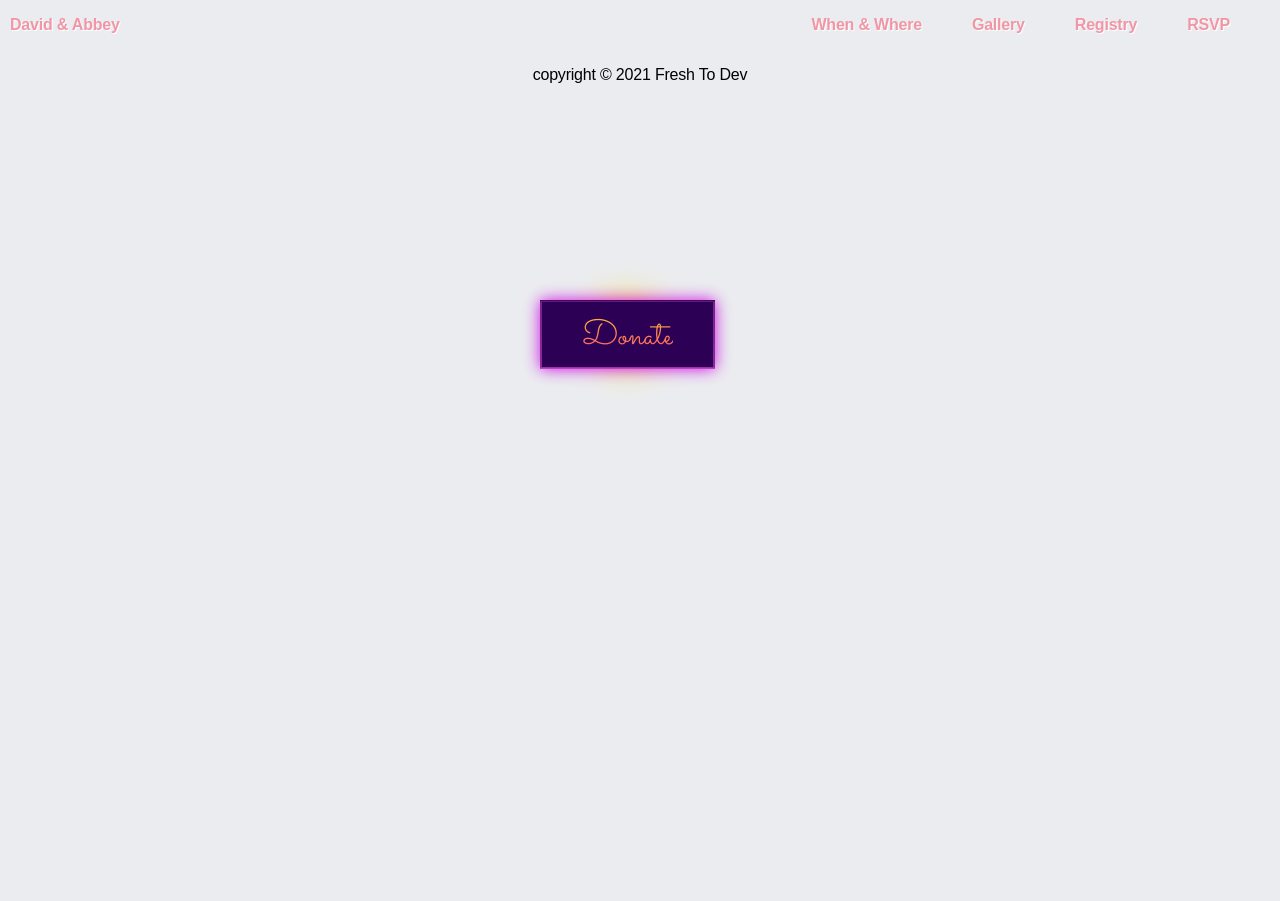
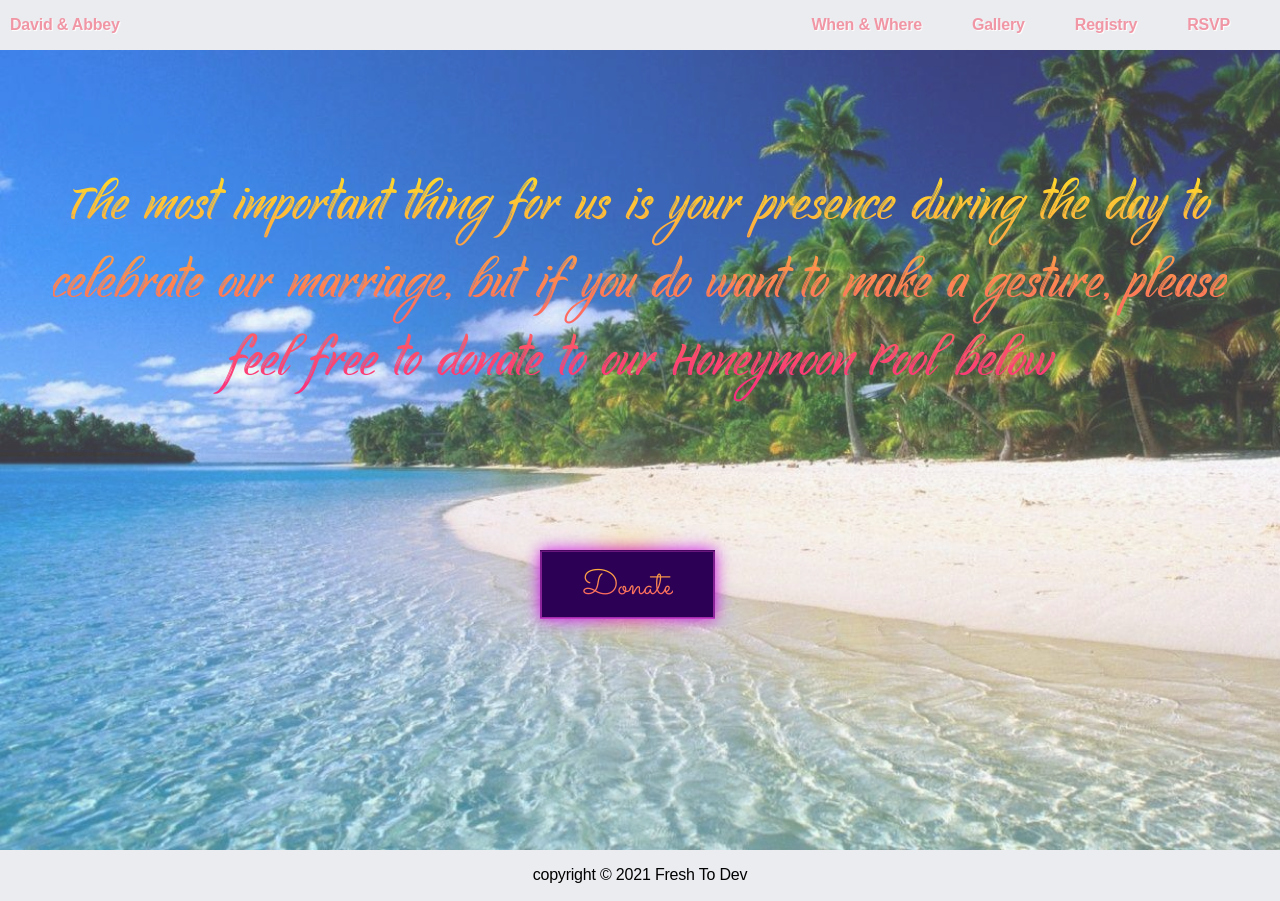
Before and after one commit to mdflynn/stieber-wedding, a React (Create React App) app: page /registry in a window 1280 px wide. Before the commit the page ends 800 px from the top, so only its background shows below. Built offline with nearby package versions, Linux system fonts and the light colour scheme.

Commit message:
add text and styling

```diff
--- a/src/components/Registry/Registry.js
+++ b/src/components/Registry/Registry.js
@@ -3,16 +3,22 @@ import "./Registry.scss";
 
 const Registry = () => {
   return (
-    <div className="container">
-      <a
-        href="https://paypal.me/pools/c/8zmuv6khmd"
-        target="_blank"
-      >
-        <div className="registry-btn">
-          <span>Donate</span>
+    <div className="registry-div">
+      <p>
+        The most important thing for us is your presence during the day to<br />
+        celebrate our marriage, but if you do want to make a gesture, please<br />
+        feel free to donate to our Honeymoon Pool below
+      </p>
+      <div>
+        <div className="container">
+          <a href="https://paypal.me/pools/c/8zmuv6khmd" target="_blank">
+            <div className="registry-btn">
+              <span>Donate</span>
+            </div>
+            <div className="sun"></div>
+          </a>
         </div>
-        <div className="sun"></div>
-      </a>
+      </div>
     </div>
   );
 };
--- a/src/components/Registry/Registry.scss
+++ b/src/components/Registry/Registry.scss
@@ -1,5 +1,41 @@
 @import "../../variables";
 @import url("https://fonts.googleapis.com/css2?family=Sacramento&display=swap");
+
+@font-face {
+    font-family: "youth-touch";
+    src: url("../../assets/YouthTouchDemoRegular-4VwY.ttf") format(("truetype"));
+}
+
+.registry-div {
+  position: relative;
+  height: 100vh;
+  width: 100%;
+  display: flex;
+  align-items: center;
+  justify-content: center;
+  p {
+    position: relative;
+    top: -20%;
+    font-family: "youth-touch";
+    text-align: center;
+    background: -webkit-linear-gradient(#ffdc2a, #fb2182);
+    -webkit-background-clip: text;
+    -webkit-text-fill-color: transparent;
+    font-size: 68px;
+  }
+}
+
+.registry-div::before {
+  background-image: url("../../assets/beach.jpeg");
+  content: "";
+  background-size: cover;
+  position: absolute;
+  top: 0px;
+  right: 0px;
+  bottom: 0px;
+  left: 0px;
+  opacity: 0.75;
+}
 
 .container,
 .registry-btn,
@@ -9,7 +45,7 @@
 }
 .container {
   margin: auto;
-  top: 0%;
+  top: 50%;
   left: 0;
   right: 0;
   bottom: 0;
```
